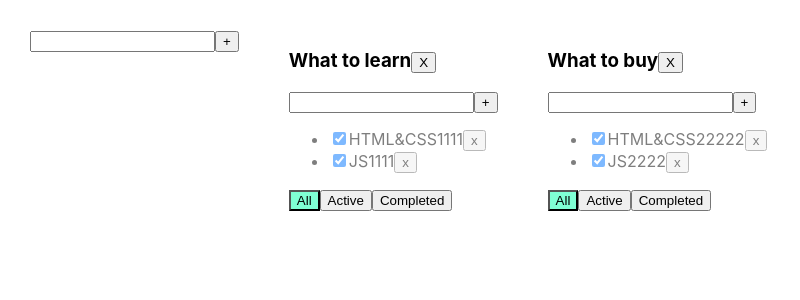
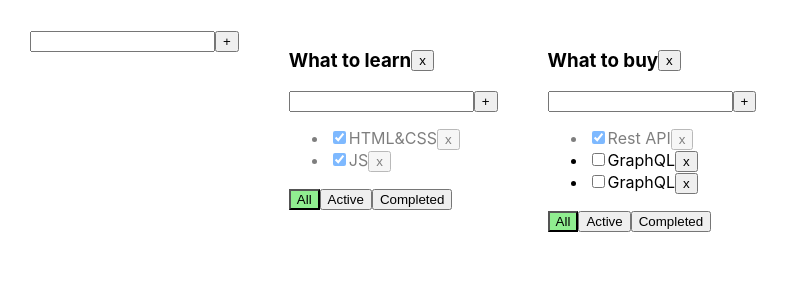
Before and after one commit to SanyaSkl/1-todolist, a React (Create React App) app: page / in a window 1280 px wide. Shown: the top 300 px of the page, without its empty margins (0-800 px from the left). Built offline with nearby package versions, Linux system fonts and the light colour scheme.

Commit message:
lesson todoList 6.1. Added: create todoList and component EditableSpan

```diff
--- a/src/AddItemForm.tsx
+++ b/src/AddItemForm.tsx
@@ -1,44 +1,44 @@
+import {Button} from "./Button";
 import {ChangeEvent, KeyboardEvent, useState} from "react";
-import {Button} from "./Button";
 
 type Props = {
-    addItem: (title: string, todolistId: string) => void
-    todolistId: string
+    addItem:(title: string)=>void
 };
-
-export const AddItemForm = ({addItem, todolistId}: Props) => {
-    const [title, setTitle] = useState("")
+export const AddItemForm = ({addItem}: Props) => {
+    const [taskTitle, setTaskTitle] = useState('')
     const [error, setError] = useState<string | null>(null)
 
+
     const addItemHandler = () => {
-        if (title.trim() !== "") {
-            addItem(title.trim(), todolistId);
-            setTitle("");
+        if (taskTitle.trim() !== '') {
+            addItem(taskTitle.trim())
+            setTaskTitle('')
         } else {
-            setError("Title is required");
+            setError('Title is required')
         }
     }
 
-    const onChangeHandler = (e: ChangeEvent<HTMLInputElement>) => {
-        setTitle(e.currentTarget.value)
+    const changeItemTitleHandler = (event: ChangeEvent<HTMLInputElement>) => {
+        setTaskTitle(event.currentTarget.value)
     }
 
-    const onKeyPressHandler = (e: KeyboardEvent<HTMLInputElement>) => {
-        setError(null);
-        if (e.key === 'Enter') {
-            addItemHandler();
+    const addTaskOnKeyUpHandler = (event: KeyboardEvent<HTMLInputElement>) => {
+        setError(null)
+        if (event.key === 'Enter') {
+            addItemHandler()
         }
     }
 
     return (
         <div>
-            <input value={title}
-                   onChange={onChangeHandler}
-                   onKeyUp={onKeyPressHandler}
-                   className={error ? "error" : ""}
+            <input
+                className={error ? 'error' : ''}
+                value={taskTitle}
+                onChange={changeItemTitleHandler}
+                onKeyUp={addTaskOnKeyUpHandler}
             />
-            <Button onClick={addItemHandler} title={'+'}/>
-            {error && <div className="error-message">{error}</div>}
+            <Button title={'+'} onClick={addItemHandler}/>
+            {error && <div className={'error-message'}>{error}</div>}
         </div>
     );
 };
--- a/src/App.css
+++ b/src/App.css
@@ -1,4 +1,3 @@
-
 .App {
   padding: 30px;
   display: flex;
@@ -17,9 +16,13 @@
 }
 
 .active-filter {
-  background-color: aquamarine;
+  background-color: lightgreen;
 }
 
 .is-done {
   opacity: 0.5;
 }
+.todolist-title-container {
+  display: flex;
+  align-items: center;
+}
--- a/src/App.tsx
+++ b/src/App.tsx
@@ -1,137 +1,123 @@
-import React, {useState} from 'react';
 import './App.css';
-import {TaskType, Todolist} from './Todolist';
-import {v1} from 'uuid';
+import {Todolist} from "./Todolist";
+import {useState} from "react";
+import {v1} from "uuid";
 import {AddItemForm} from "./AddItemForm";
 
-export type FilterValuesType = "all" | "active" | "completed";
-type TodolistsType = {
-    id: string,
+export type TaskType = {
+	id: string
 	title: string
-}
-type TasksType = {
-
-    [key: string]: ItemType
+	isDone: boolean
 }
 
-type ItemType = {
-    data: TaskType[]
+export type FilterValuesType = 'all' | 'active' | 'completed'
+
+type TodolistType = {
+	id: string
+	title: string
 	filter: FilterValuesType
 }
 
+export type TasksStateType = {
+	[key: string]: TaskType[]
+}
+
 function App() {
-    // let todolistID1 = v1();
-    // let todolistID2 = v1();
-    //
-    // let [todolists, setTodolists] = useState<Array<TodolistsType>>([
-    //     {id: todolistID1, title: 'What to learn', filter: 'all'}, //0
-    //      {id: todolistID2, title: 'What to buy', filter: 'all'},  //1
-    // ])
-    //
-    // let [tasks, setTasks] = useState({
-    //     [todolistID1]: [
-    //         {id: v1(), title: "HTML&CSS", isDone: true},
-    //         {id: v1(), title: "JS", isDone: true},
-    //         {id: v1(), title: "ReactJS", isDone: false},
-    //         {id: v1(), title: "Rest API", isDone: false},
-    //         {id: v1(), title: "GraphQL", isDone: false},
-    //     ],
-    //     [todolistID2]: [
-    //         {id: v1(), title: "HTML&CSS2", isDone: true},
-    //         {id: v1(), title: "JS2", isDone: true},
-    //         {id: v1(), title: "ReactJS2", isDone: false},
-    //         {id: v1(), title: "Rest API2", isDone: false},
-    //         {id: v1(), title: "GraphQL2", isDone: false},
-    //     ]
-    // });
 
-    const todolistId1 = v1();
-    const todolistId2 = v1();
+	let todolistID1 = v1()
+	let todolistID2 = v1()
 
-    const [todolists, setTodolists] = useState<Array<TodolistsType>>([
-        {id: todolistId1, title: "What to learn"},
-        {id: todolistId2, title: "What to buy"}
+	let [todolists, setTodolists] = useState<TodolistType[]>([
+		{id: todolistID1, title: 'What to learn', filter: 'all'},
+		{id: todolistID2, title: 'What to buy', filter: 'all'},
 	])
 
-    const [tasks, setTasks] = useState<TasksType>({
-        [todolistId1]: {
-            data: [
-                {id: v1(), title: "HTML&CSS1111", isDone: true},
-                {id: v1(), title: "JS1111", isDone: true}
+	let [tasks, setTasks] = useState<TasksStateType>({
+		[todolistID1]: [
+			{id: v1(), title: 'HTML&CSS', isDone: true},
+			{id: v1(), title: 'JS', isDone: true},
+
 		],
-            filter: "all"
-        },
-        [todolistId2]: {
-            data: [
-                {id: v1(), title: "HTML&CSS22222", isDone: true},
-                {id: v1(), title: "JS2222", isDone: true}
+		[todolistID2]: [
+			{id: v1(), title: 'Rest API', isDone: true},
+			{id: v1(), title: 'GraphQL', isDone: false},
+			{id: v1(), title: 'GraphQL', isDone: false},
 		],
-            filter: "all"
+	})
+
+	const removeTask = (taskId: string, todolistId: string) => {
+		const newTodolistTasks = {...tasks, [todolistId]: tasks[todolistId].filter(t => t.id !== taskId)}
+		setTasks(newTodolistTasks)
 	}
-    });
 
+	const changeTaskStatus = (taskId: string, taskStatus: boolean, todolistId: string) => {
+		const newTodolistTasks = {
+			...tasks,
+			[todolistId]: tasks[todolistId].map(t => t.id == taskId ? {...t, isDone: taskStatus} : t)
+		}
+		setTasks(newTodolistTasks)
+	}
+
+	const changeFilter = (filter: FilterValuesType, todolistId: string) => {
+		const newTodolists = todolists.map(tl => {
+			return tl.id === todolistId ? {...tl, filter} : tl
+		})
+		setTodolists(newTodolists)
+	}
 
 	const removeTodolist = (todolistId: string) => {
-        setTodolists(todolists.filter(el => el.id !== todolistId))
+		const newTodolists = todolists.filter(tl => tl.id !== todolistId)
+		setTodolists(newTodolists)
+
 		delete tasks[todolistId]
-        console.log(tasks)
+		setTasks({ ...tasks })
 	}
 
-    const removeTask = (todolistId: string, taskId: string) => {
-        setTasks({
-                ...tasks,
-                [todolistId]: {
-                    ...tasks[todolistId],
-                    data: tasks[todolistId].data.filter(el => el.id !== taskId)
+	const addTask = (title: string, todolistId: string) => {
+		const newTask = {
+			id: v1(),
+			title: title,
+			isDone: false
 		}
-            }
-        )
+		const newTodolistTasks = {...tasks, [todolistId]: [newTask, ...tasks[todolistId]]}
+		setTasks(newTodolistTasks)
 	}
 
-    const addTask = (todolistId: string, title: string) => {
-        let newTask = {id: v1(), title: title, isDone: false};
-        setTasks({...tasks, [todolistId]: {...tasks[todolistId], data: [...tasks[todolistId].data, newTask]}})
-    }
-
-    const changeStatus = (todolistId: string, taskId: string, isDone: boolean) => {
-        setTasks({
-            ...tasks, [todolistId]: {
-                ...tasks[todolistId],
-                data: tasks[todolistId].data.map(el => el.id === taskId ? {...el, isDone} : el)
-            }
-        })
-        //setTasks({
-        //...tasks,
-        //[todolistId]: tasks[todolistId].map(el => el.id === taskId ? {...el, isDone: newIsDone} : el)
-    }
-    const changeFilter = (todolistId: string, filter: FilterValuesType) => {
-        setTasks({...tasks, [todolistId]: {...tasks[todolistId], filter}})
-    }
-
-    const addTodolist = () => {
-
+	const addTodolist = (title: string) => {
+		const id=v1()
+		const newTodolist:TodolistType = {id: id, title: title, filter: 'all'}
+		setTodolists([newTodolist, ...todolists] )
+		setTasks({...tasks, [id]:[]})
 	}
 
 	return (
 		<div className="App">
-            <AddItemForm todolistId={'todolistId'} addItem={addTodolist}/>
-            {todolists.map((el) => {
-                let tasksForTodolist = tasks[el.id].data;
+			<AddItemForm addItem={addTodolist} />
+			{todolists.map((tl) => {
 
-                return (
-                    <Todolist
-                        key={el.id}
-                        todolistId={el.id}
-                        title={el.title}
+				const allTodolistTasks = tasks[tl.id]
+				let tasksForTodolist = allTodolistTasks
+
+				if (tl.filter === 'active') {
+					tasksForTodolist = allTodolistTasks.filter(task => !task.isDone)
+				}
+
+				if (tl.filter === 'completed') {
+					tasksForTodolist = allTodolistTasks.filter(task => task.isDone)
+				}
+
+				return <Todolist
+					key={tl.id}
+					todolistId={tl.id}
+					title={tl.title}
 					tasks={tasksForTodolist}
 					removeTask={removeTask}
 					changeFilter={changeFilter}
 					addTask={addTask}
-                        changeTaskStatus={changeStatus}
-                        filter={tasks[el.id].filter}
+					changeTaskStatus={changeTaskStatus}
+					filter={tl.filter}
 					removeTodolist={removeTodolist}
 				/>
-                )
 			})}
 		</div>
 	);
--- /dev/null
+++ b/src/EditableSpan.tsx
@@ -0,0 +1,16 @@
+import {useState} from "react";
+
+type Props = {
+    value: string
+};
+export const EditableSpan = ({value}: Props) => {
+    const [editMod, setEditMode] = useState(false)
+    const ActivateEditMode = () => {
+        setEditMode(true)
+    }
+    return (
+        editMod
+            ? <input value={value}/>
+            : <span onDoubleClick={ActivateEditMode}>{value}</span>
+    );
+};
--- a/src/TodoList.tsx
+++ b/src/TodoList.tsx
@@ -1,115 +1,104 @@
-import React, {ChangeEvent} from 'react';
-import {FilterValuesType} from './App';
+import {FilterValuesType, TaskType} from "./App";
+import {ChangeEvent} from "react";
+import {Button} from "./Button";
 import {AddItemForm} from "./AddItemForm";
-
-export type TaskType = {
-    id: string
-    title: string
-    isDone: boolean
-}
+import {EditableSpan} from "./EditableSpan";
 
 type PropsType = {
+	title: string
 	todolistId: string
-    title: string
-    tasks: Array<TaskType>
-    removeTask: (todolistId: string, taskId: string) => void
-    changeFilter: (todolistId: string, value: FilterValuesType) => void
-    addTask: (todolistId: string, title: string) => void
-    changeTaskStatus: (todolistId: string, taskId: string, isDone: boolean) => void
+	tasks: TaskType[]
+	removeTask: (taskId: string, todolistId: string) => void
+	changeFilter: (filter: FilterValuesType, todolistId: string) => void
+	addTask: (title: string, todolistId: string) => void
+	changeTaskStatus: (taskId: string, taskStatus: boolean, todolistId: string) => void
 	filter: FilterValuesType
 	removeTodolist: (todolistId: string) => void
 }
 
-export function Todolist(props: PropsType) {
+export const Todolist = (props: PropsType) => {
 	const {
-        todolistId,
 		title,
 		tasks,
+		filter,
 		removeTask,
 		changeFilter,
 		addTask,
 		changeTaskStatus,
-        filter,
+		todolistId,
 		removeTodolist
 	} = props
-    // let [title, setTitle] = useState("")
-    // let [error, setError] = useState<string | null>(null)
 
-    let tasksForTodolist = tasks;
-    if (filter === "active") {
-        tasksForTodolist = tasks.filter(t => !t.isDone);
-    }
-    if (filter === "completed") {
-        tasksForTodolist = tasks.filter(t => t.isDone);
+	//const [taskTitle, setTaskTitle] = useState('')
+	// const [error, setError] = useState<string | null>(null)
+	// const addTaskHandler = () => {
+	// 	if (taskTitle.trim() !== '') {
+	// 		addTask(taskTitle.trim(), todolistId)
+	// 		setTaskTitle('')
+	// 	} else {
+	// 		setError('Title is required')
+	// 	}
+	// }
+	// const changeTaskTitleHandler = (event: ChangeEvent<HTMLInputElement>) => {
+	// 	setTaskTitle(event.currentTarget.value)
+	// }
+	// const addTaskOnKeyUpHandler = (event: KeyboardEvent<HTMLInputElement>) => {
+	// 	setError(null)
+	// 	if (event.key === 'Enter') {
+	// 		addTaskHandler()
+	// 	}
+	// }
+
+	const changeFilterTasksHandler = (filter: FilterValuesType) => {
+		changeFilter(filter, props.todolistId)
 	}
 
-    // const addTask = () => {
-    //     if (title.trim() !== "") {
-    //         props.addTask(props.todolistId, title.trim());
-    //         setTitle("");
-    //     } else {
-    //         setError("Title is required");
-    //     }
-    // }
-    // const onChangeHandler = (e: ChangeEvent<HTMLInputElement>) => {
-    //     setTitle(e.currentTarget.value)
-    // }
-    // const onKeyPressHandler = (e: KeyboardEvent<HTMLInputElement>) => {
-    //     setError(null);
-    //     if (e.charCode === 13) {
-    //         addTask();
-    //     }
-    // }
-
-    const onAllClickHandler = () => changeFilter(todolistId, "all");
-    const onActiveClickHandler = () => changeFilter(todolistId, "active");
-    const onCompletedClickHandler = () => changeFilter(todolistId, "completed");
-    const removeTodolistHandler = () => removeTodolist(todolistId)
-
-
-    return <div>
-        <h3>
-            {title}
-            <button onClick={removeTodolistHandler}>X</button>
-        </h3>
-        <AddItemForm todolistId={todolistId} addItem={addTask}/>
-        {/*<div>*/}
-        {/*    <input value={title}*/}
-        {/*           onChange={onChangeHandler}*/}
-        {/*           onKeyPress={onKeyPressHandler}*/}
-        {/*           className={error ? "error" : ""}*/}
-        {/*    />*/}
-        {/*    <button onClick={addTask}>+</button>*/}
-        {/*    {error && <div className="error-message">{error}</div>}*/}
-        {/*</div>*/}
-        <ul>
-            {
-                tasksForTodolist.map(t => {
-                    const onClickHandler = () => removeTask(todolistId, t.id)
-                    const onChangeHandler = (e: ChangeEvent<HTMLInputElement>) => {
-                        changeTaskStatus(todolistId, t.id, e.currentTarget.checked);
+	const removeTodolistHandler = () => {
+		removeTodolist(todolistId)
 	}
 
-                    return <li key={t.id} className={t.isDone ? "is-done" : ""}>
-                        <input type="checkbox"
-                               onChange={onChangeHandler}
-                               checked={t.isDone}/>
-                        <span>{t.title}</span>
-                        <button onClick={onClickHandler}>x</button>
+	const addTaskHandler=(title: string)=> {
+		addTask(title, todolistId)
+	}
+
+	return (
+		<div>
+			<div className={"todolist-title-container"}>
+				<h3>{title}</h3>
+				<Button title={'x'} onClick={removeTodolistHandler}/>
+			</div>
+			<AddItemForm addItem={addTaskHandler} />
+			{
+				tasks.length === 0
+					? <p>Тасок нет</p>
+					: <ul>
+						{tasks.map((task) => {
+
+							const removeTaskHandler = () => {
+								removeTask(task.id, todolistId)
+							}
+
+							const changeTaskStatusHandler = (e: ChangeEvent<HTMLInputElement>) => {
+								const newStatusValue = e.currentTarget.checked
+								changeTaskStatus(task.id, newStatusValue, todolistId)
+							}
+
+							return <li key={task.id} className={task.isDone ? 'is-done' : ''}>
+								<input type="checkbox" checked={task.isDone} onChange={changeTaskStatusHandler}/>
+								<EditableSpan value={task.title}/>
+								<Button onClick={removeTaskHandler} title={'x'}/>
 							</li>
-                })
+						})}
+					</ul>
 			}
-        </ul>
 			<div>
-            <button className={filter === 'all' ? "active-filter" : ""}
-                    onClick={onAllClickHandler}>All
-            </button>
-            <button className={filter === 'active' ? "active-filter" : ""}
-                    onClick={onActiveClickHandler}>Active
-            </button>
-            <button className={filter === 'completed' ? "active-filter" : ""}
-                    onClick={onCompletedClickHandler}>Completed
-            </button>
+				<Button className={filter === 'all' ? 'active-filter' : ''} title={'All'}
+				        onClick={() => changeFilterTasksHandler('all')}/>
+				<Button className={filter === 'active' ? 'active-filter' : ''} title={'Active'}
+				        onClick={() => changeFilterTasksHandler('active')}/>
+				<Button className={filter === 'completed' ? 'active-filter' : ''} title={'Completed'}
+				        onClick={() => changeFilterTasksHandler('completed')}/>
 			</div>
 		</div>
+	)
 }
```
Also changed, not shown: src/Button.tsx (line endings or trailing spaces). Lines whose indentation alone changed are shown as unchanged.
